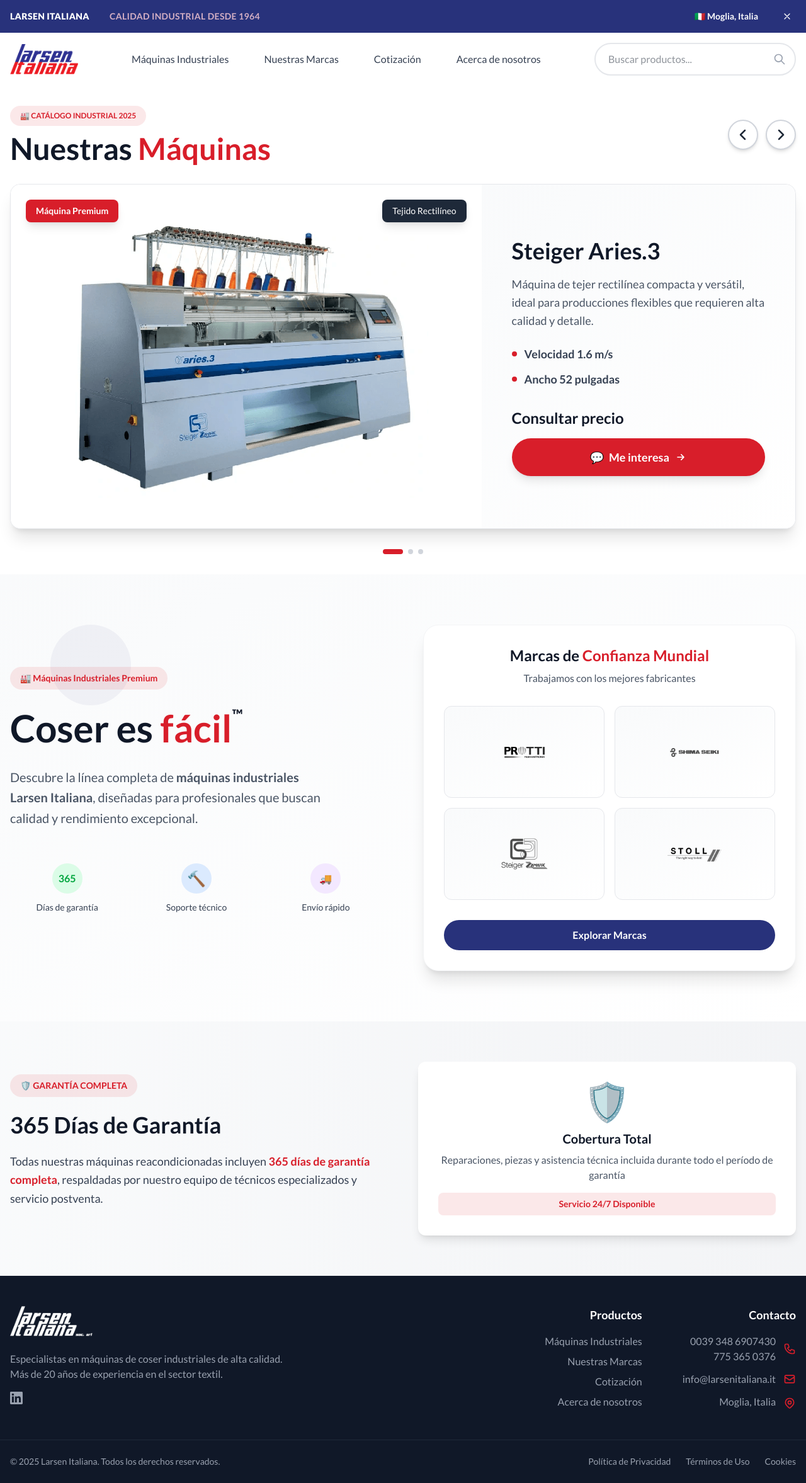
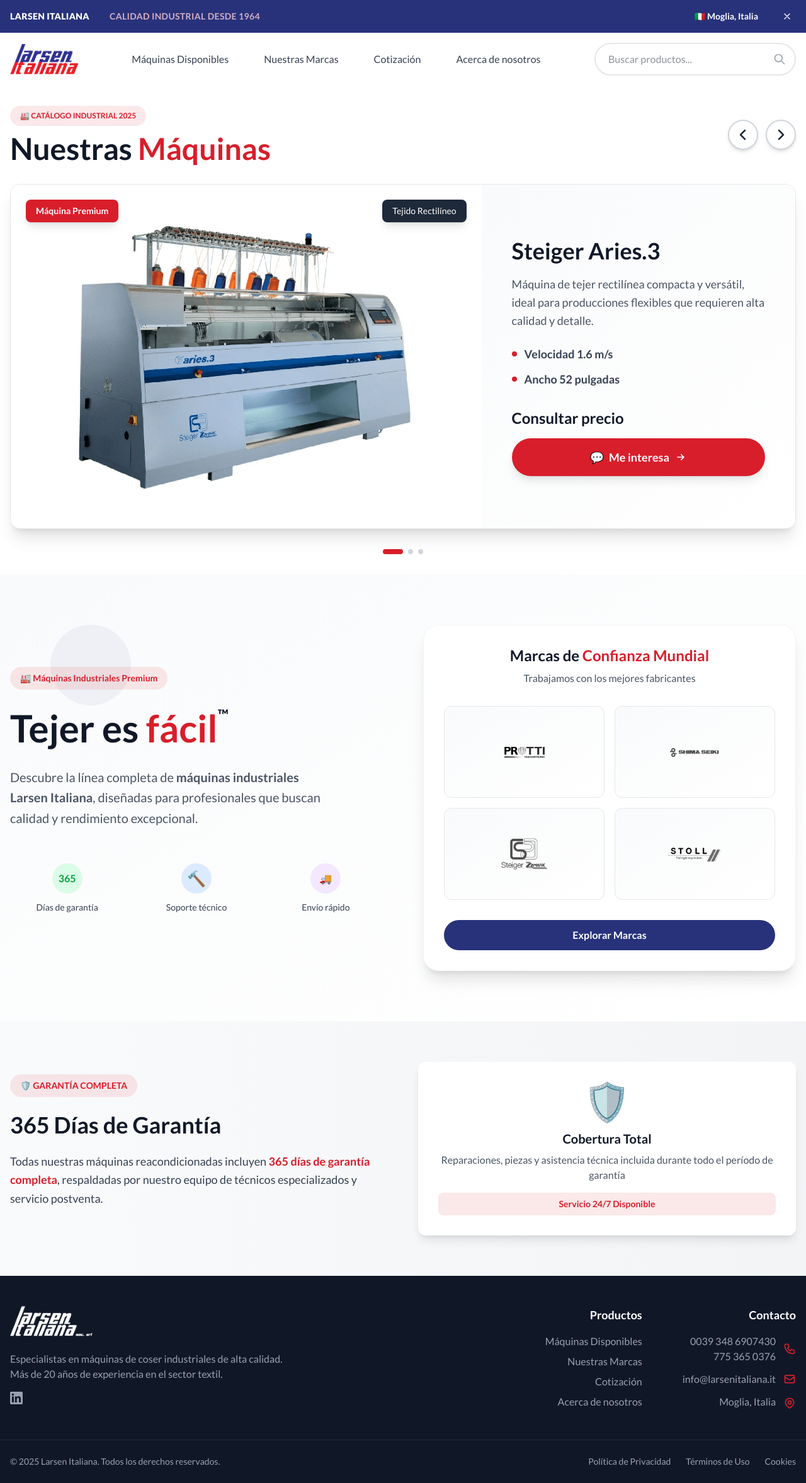
Before and after one commit to EmilioPG13/Larsen-WebPage, a React (Vite) app: page / in a window 1280 px wide. Shown: the whole page at 63% size. Built offline with nearby package versions, Linux system fonts and the light colour scheme.

Commit message:
✨ Update component text for consistency and clarity:
- Changed "Máquinas Industriales" to "Máquinas Disponibles" in both Footer and Header components for uniformity.
- Updated the Hero component text from "Coser es" to "Tejer es" to enhance clarity.

```diff
--- a/src/components/Footer.tsx
+++ b/src/components/Footer.tsx
@@ -71,7 +71,7 @@ const Footer: React.FC = () => {
             <div className="md:text-right">
               <h4 className="text-lg font-semibold mb-4">Productos</h4>
               <ul className="space-y-2 text-gray-400">
-                <li><Link to="/maquinas" className="hover:text-white transition-colors">Máquinas Industriales</Link></li>
+                <li><Link to="/maquinas" className="hover:text-white transition-colors">Máquinas Disponibles</Link></li>
                 <li><Link to="/marcas" className="hover:text-white transition-colors">Nuestras Marcas</Link></li>
                 <li><Link to="/cotizacion" className="hover:text-white transition-colors">Cotización</Link></li>
                 <li><Link to="/nosotros" className="hover:text-white transition-colors">Acerca de nosotros</Link></li>
--- a/src/components/Header.tsx
+++ b/src/components/Header.tsx
@@ -210,7 +210,7 @@ const Header: React.FC = () => {
                 location.pathname === '/maquinas' ? 'text-larsen-red' : 'hover:text-larsen-red'
               }`}
             >
-              <span className="relative z-10">Máquinas Industriales</span>
+              <span className="relative z-10">Máquinas Disponibles</span>
               <span className={`absolute bottom-0 left-0 h-0.5 bg-larsen-blue transition-all duration-300 ${
                 location.pathname === '/maquinas' ? 'w-full' : 'w-0 group-hover:w-full'
               }`}></span>
--- a/src/components/Hero.tsx
+++ b/src/components/Hero.tsx
@@ -21,7 +21,7 @@ const Hero: React.FC = () => {
               </div>
 
               <h1 className="text-5xl lg:text-6xl font-bold text-gray-900 leading-tight">
-                Coser es
+                Tejer es
                 <span className="text-larsen-red"> fácil</span>
                 <span className="text-2xl align-top">™</span>
               </h1>
```
